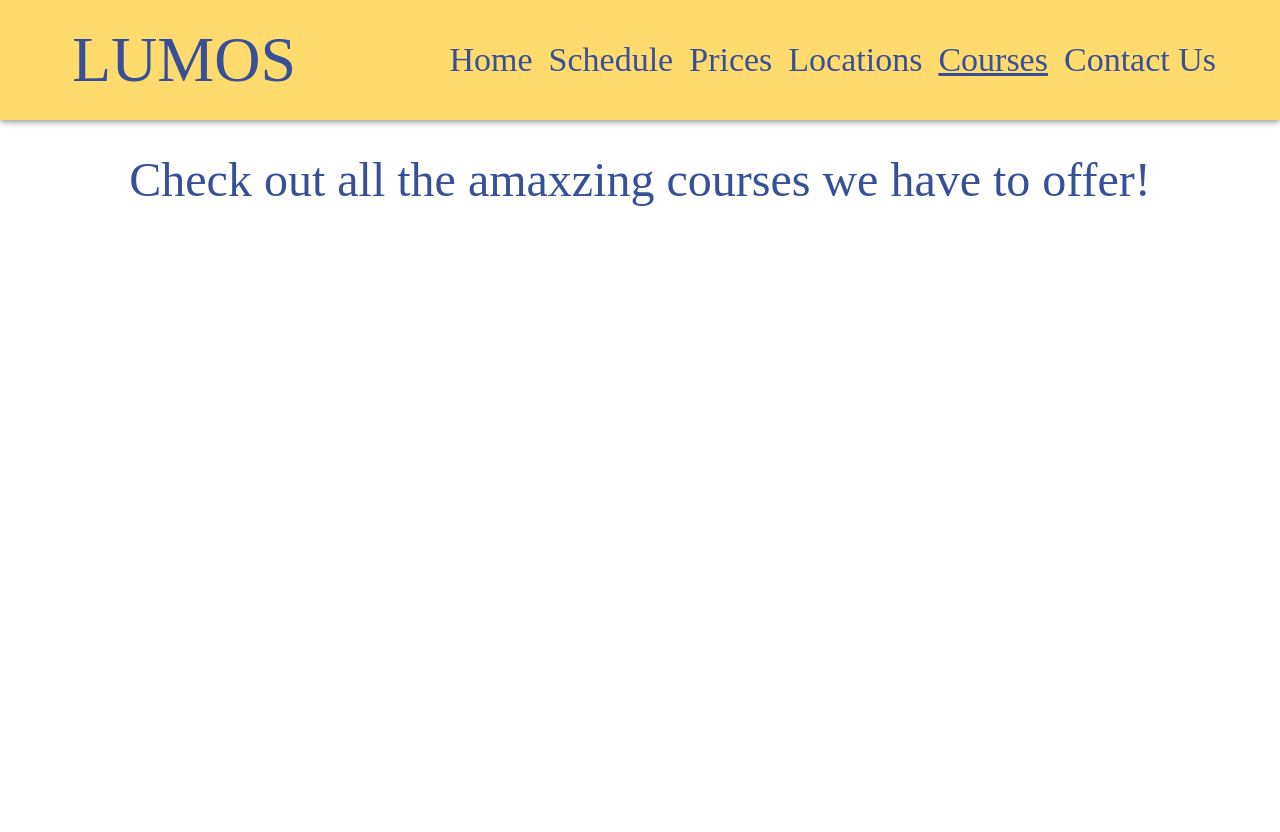
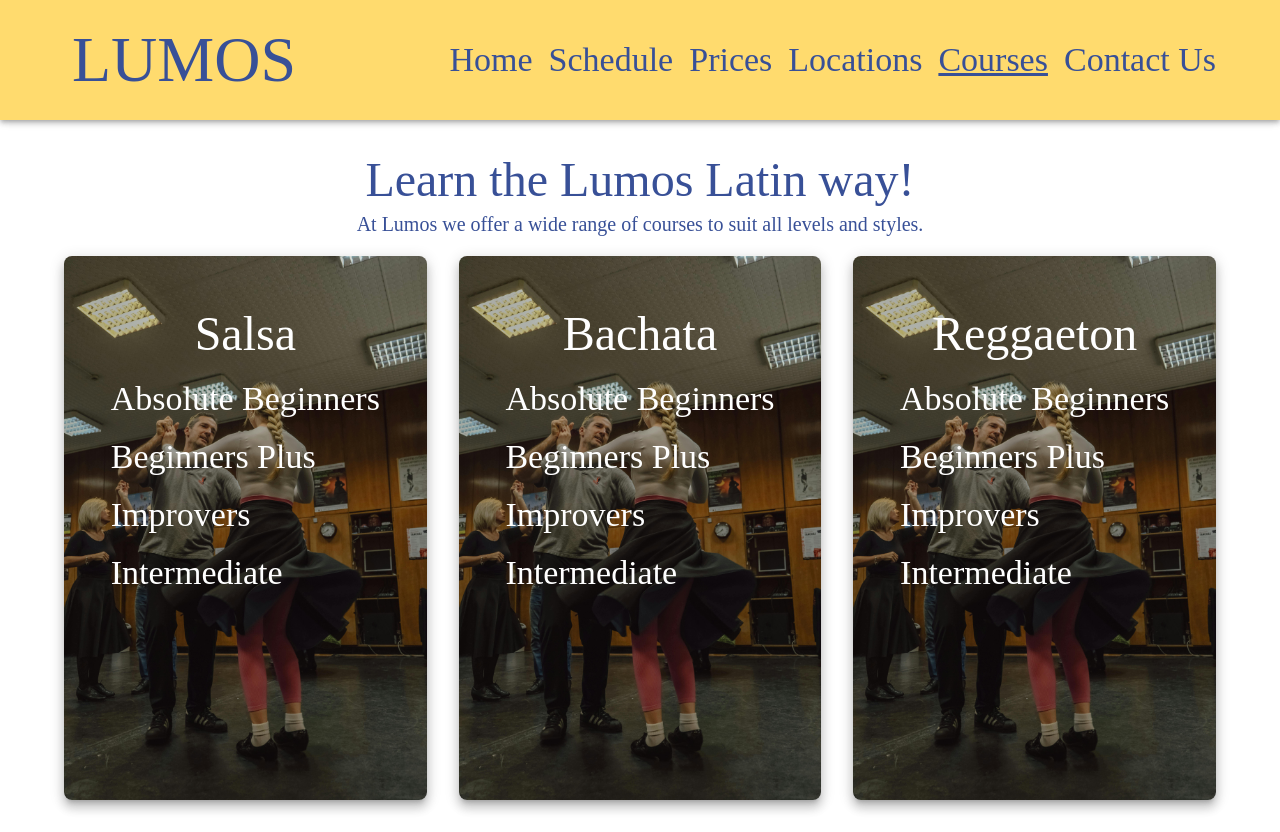
Before and after one commit to Lucobsen/lumos, a React (Vite) app: page /courses in a window 1280 px wide. Before the commit the page ends 800 px from the top, so only its background shows below. Built offline with nearby package versions, Linux system fonts and the light colour scheme; a web font is replaced by a local one.

Commit message:
add basic course info

```diff
--- a/src/components/PageContainer.tsx
+++ b/src/components/PageContainer.tsx
@@ -1,6 +1,8 @@
 import { Container, useMediaQuery, useTheme } from "@mui/material";
 
-export const PageContainer = ({ children }: { children: React.ReactNode }) => {
+type PageContainerProps = { children: React.ReactNode, disableBorders?: boolean };
+
+export const PageContainer = ({ children, disableBorders = false }: PageContainerProps) => {
     const { breakpoints } = useTheme();
     const isSmallScreen = useMediaQuery(breakpoints.down(900));
 
@@ -9,7 +11,7 @@ export const PageContainer = ({ children }: { children: React.ReactNode }) => {
             maxWidth={false}
             disableGutters
             sx={{
-                p: ({ spacing }) => isSmallScreen ? spacing(4) : spacing(4, 8),
+                p: ({ spacing }) => disableBorders ? spacing(0) : isSmallScreen ? spacing(4) : spacing(4, 8),
                 m: ({ spacing }) => spacing(isSmallScreen ? 12.5 : 15, 0, 0, 0),
                 alignItems: 'center',
                 display: 'flex',
--- a/src/routes/courses.tsx
+++ b/src/routes/courses.tsx
@@ -1,4 +1,4 @@
-import { Typography } from '@mui/material'
+import { Box, Grid, List, ListItem, Stack, Typography } from '@mui/material'
 import { createFileRoute } from '@tanstack/react-router'
 import { PageContainer } from '../components/PageContainer'
 import { useEffect } from 'react';
@@ -8,7 +8,106 @@ const Courses = () => {
 
     return (
         <PageContainer>
-            <Typography color='secondary' variant='h3'>Check out all the amaxzing courses we have to offer!</Typography>
+            <Typography color='secondary' variant='h3' textAlign='center'>Learn the Lumos Latin way!</Typography>
+            <Typography color='secondary' variant='h6' textAlign='center'>At Lumos we offer a wide range of courses to suit all levels and styles.</Typography>
+
+            <Grid container spacing={4} mt={2}>
+                <Grid size={{ lg: 4 }} sx={{ position: 'relative', display: 'inline-block' }}>
+                    <Box
+                        component="img"
+                        sx={{
+                            height: '100%',
+                            width: '100%',
+                            display: 'block',
+                            borderRadius: 2,
+                            boxShadow: ({ shadows }) => shadows[8]
+                        }}
+                        alt="Salsa lessons"
+                        src="/src/assets/salsa-class.jpg"
+                    />
+                    <Stack alignItems='center' justifyContent='center' sx={{ position: 'absolute', background: 'transparent', bottom: '35%', left: 0, right: 0, textAlign: 'center' }}>
+                        <Typography color='white' variant='h3'>Salsa</Typography>
+                        <List>
+                            <ListItem>
+                                <Typography color='white' variant='h4'>Absolute Beginners</Typography>
+                            </ListItem>
+                            <ListItem>
+                                <Typography color='white' variant='h4'>Beginners Plus</Typography>
+                            </ListItem>
+                            <ListItem>
+                                <Typography color='white' variant='h4'>Improvers</Typography>
+                            </ListItem>
+                            <ListItem>
+                                <Typography color='white' variant='h4'>Intermediate</Typography>
+                            </ListItem>
+                        </List>
+                    </Stack>
+                </Grid>
+
+                <Grid size={{ lg: 4 }} sx={{ position: 'relative', display: 'inline-block' }}>
+                    <Box
+                        component="img"
+                        sx={{
+                            height: '100%',
+                            width: '100%',
+                            display: 'block',
+                            borderRadius: 2,
+                            boxShadow: ({ shadows }) => shadows[8]
+                        }}
+                        alt="Salsa lessons"
+                        src="/src/assets/salsa-class.jpg"
+                    />
+                    <Stack alignItems='center' justifyContent='center' sx={{ position: 'absolute', background: 'transparent', bottom: '35%', left: 0, right: 0, textAlign: 'center' }}>
+                        <Typography color='white' variant='h3'>Bachata</Typography>
+                        <List>
+                            <ListItem>
+                                <Typography color='white' variant='h4'>Absolute Beginners</Typography>
+                            </ListItem>
+                            <ListItem>
+                                <Typography color='white' variant='h4'>Beginners Plus</Typography>
+                            </ListItem>
+                            <ListItem>
+                                <Typography color='white' variant='h4'>Improvers</Typography>
+                            </ListItem>
+                            <ListItem>
+                                <Typography color='white' variant='h4'>Intermediate</Typography>
+                            </ListItem>
+                        </List>
+                    </Stack>
+                </Grid>
+
+                <Grid size={{ lg: 4 }} sx={{ position: 'relative', display: 'inline-block' }}>
+                    <Box
+                        component="img"
+                        sx={{
+                            height: '100%',
+                            width: '100%',
+                            display: 'block',
+                            borderRadius: 2,
+                            boxShadow: ({ shadows }) => shadows[8]
+                        }}
+                        alt="Salsa lessons"
+                        src="/src/assets/salsa-class.jpg"
+                    />
+                    <Stack alignItems='center' justifyContent='center' sx={{ position: 'absolute', background: 'transparent', bottom: '35%', left: 0, right: 0, textAlign: 'center' }}>
+                        <Typography color='white' variant='h3'>Reggaeton</Typography>
+                        <List>
+                            <ListItem>
+                                <Typography color='white' variant='h4'>Absolute Beginners</Typography>
+                            </ListItem>
+                            <ListItem>
+                                <Typography color='white' variant='h4'>Beginners Plus</Typography>
+                            </ListItem>
+                            <ListItem>
+                                <Typography color='white' variant='h4'>Improvers</Typography>
+                            </ListItem>
+                            <ListItem>
+                                <Typography color='white' variant='h4'>Intermediate</Typography>
+                            </ListItem>
+                        </List>
+                    </Stack>
+                </Grid>
+            </Grid>
         </PageContainer>
     );
 }
```
Also changed, not shown: src/assets/salsa-class.jpg (added).
